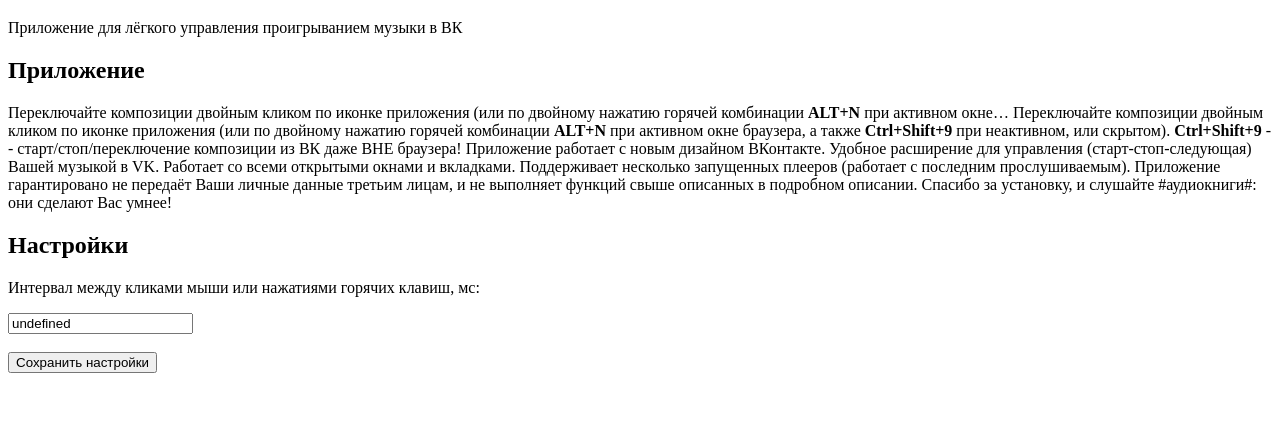
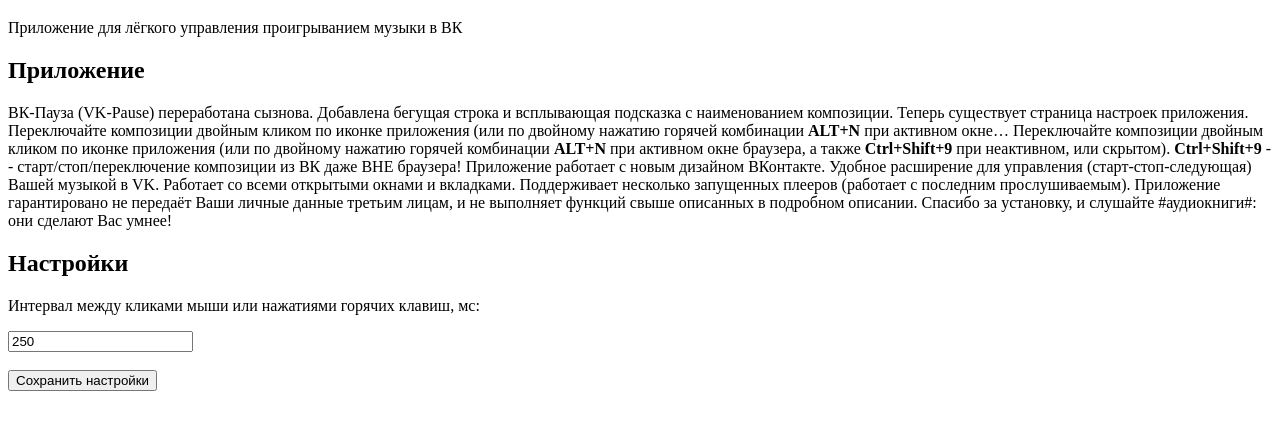
Before and after one commit to lovesuper/vk-pause, a browser extension: page src/options.html in a window 1280 px wide. Shown: the part 61-490 px from the top of the page. Drawn offline with Linux system fonts and the light colour scheme.

Commit message:
some js improvements

```diff
--- a/src/options.html
+++ b/src/options.html
@@ -7,7 +7,9 @@
     <h1>VK-Pause</h1>
     <p>Приложение для лёгкого управления проигрыванием музыки в ВК</p>
     <h2>Приложение</h2>
-    <p>Переключайте композиции двойным кликом по иконке приложения (или
+    <p>ВК-Пауза (VK-Pause) переработана сызнова. Добавлена бегущая строка и всплывающая подсказка с
+      наименованием композиции. Теперь существует страница настроек приложения.
+      Переключайте композиции двойным кликом по иконке приложения (или
     по двойному нажатию горячей комбинации <b>ALT+N</b> при активном окне…
 Переключайте композиции двойным кликом по иконке приложения (или по двойному
 нажатию горячей комбинации <b>ALT+N</b> при активном окне браузера, а также
--- a/src/options.js
+++ b/src/options.js
@@ -1,5 +1,9 @@
 function save_options() {
   var intervalMills = document.getElementById('intervalMills').value;
+  if (intervalMills < 100) {
+    return;
+  }
+
   chrome.storage.local.set({
     "intervalMills": intervalMills
   }, function() {
@@ -11,7 +15,11 @@
 
 function restore_options() {
   chrome.storage.local.get("intervalMills", function(items) {
-    document.getElementById('intervalMills').value = items.intervalMills;
+    if (items.intervalMills) {
+      document.getElementById('intervalMills').value = items.intervalMills;
+    } else {
+      document.getElementById('intervalMills').value = 250;
+    }
   });
 }
 
```
Also changed, not shown: manifest.json.
